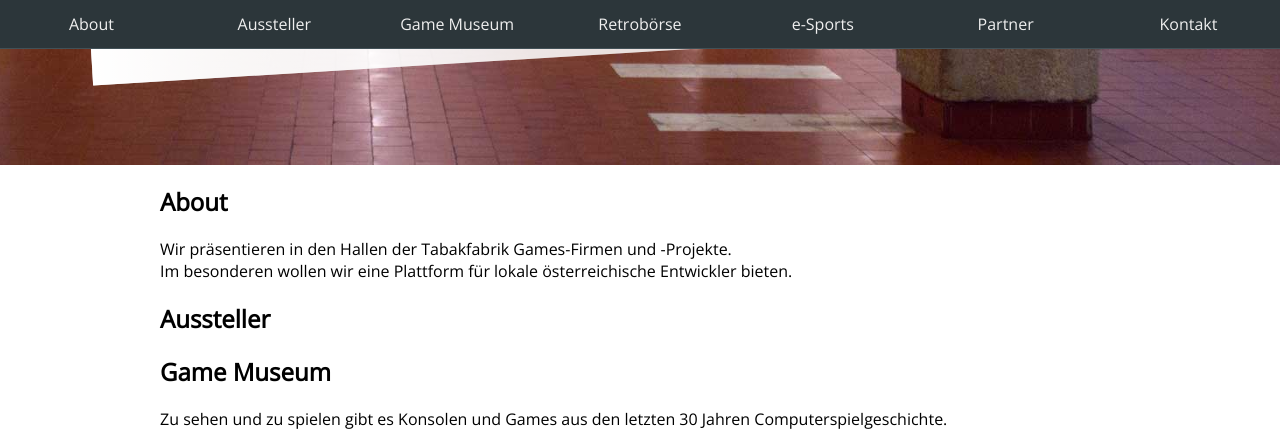
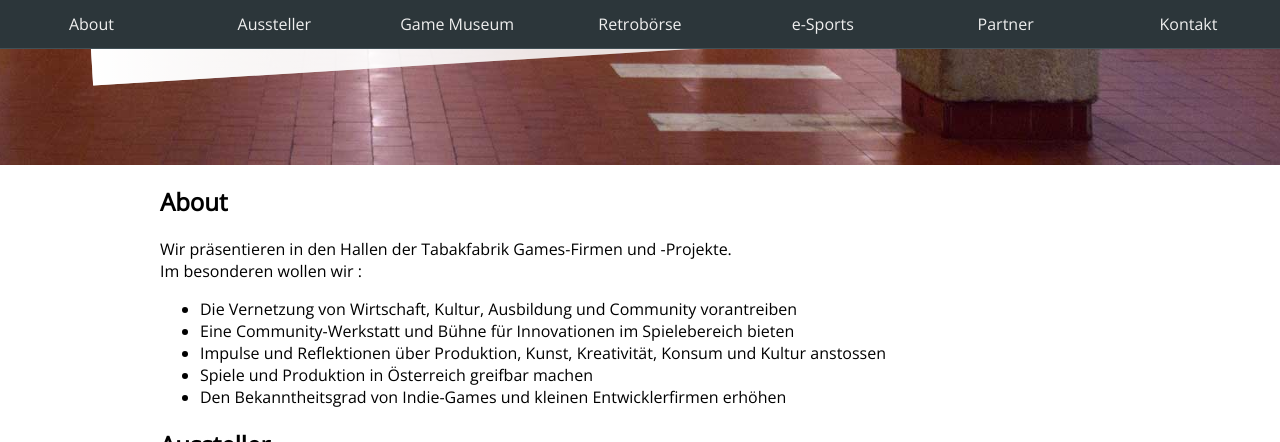
Before and after one commit to Lorti/gsexpo, a Jekyll site: the page built from index.html, in a window 1280 px wide and 900 px high, scrolled down 555 px, cut to the strip 0-442 px from the top of the window. Built offline with Jekyll 4.4.1, drawn with Linux system fonts in a browser that asks for light colours; nearby versions of some CDN libraries; Markdown is read by kramdown in place of the engine named in the settings.

Commit message:
Update about.markdown

```diff
--- a/_includes/about.markdown
+++ b/_includes/about.markdown
@@ -1,4 +1,10 @@
 ## About
 
 Wir präsentieren in den Hallen der Tabakfabrik Games-Firmen und -Projekte.
-Im besonderen wollen wir eine Plattform für lokale österreichische Entwickler bieten.
+Im besonderen wollen wir :
+
+* Die Vernetzung von Wirtschaft, Kultur, Ausbildung und Community vorantreiben
+* Eine Community-Werkstatt und Bühne für Innovationen im Spielebereich bieten
+* Impulse und Reflektionen über Produktion, Kunst, Kreativität, Konsum und Kultur anstossen
+* Spiele und Produktion in Österreich greifbar machen
+* Den Bekanntheitsgrad von Indie-Games und kleinen Entwicklerfirmen erhöhen
```
